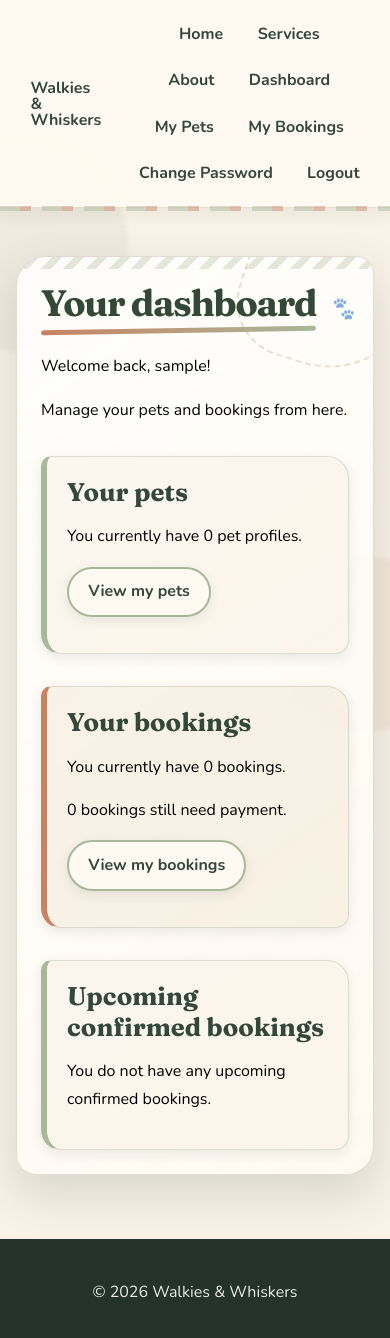
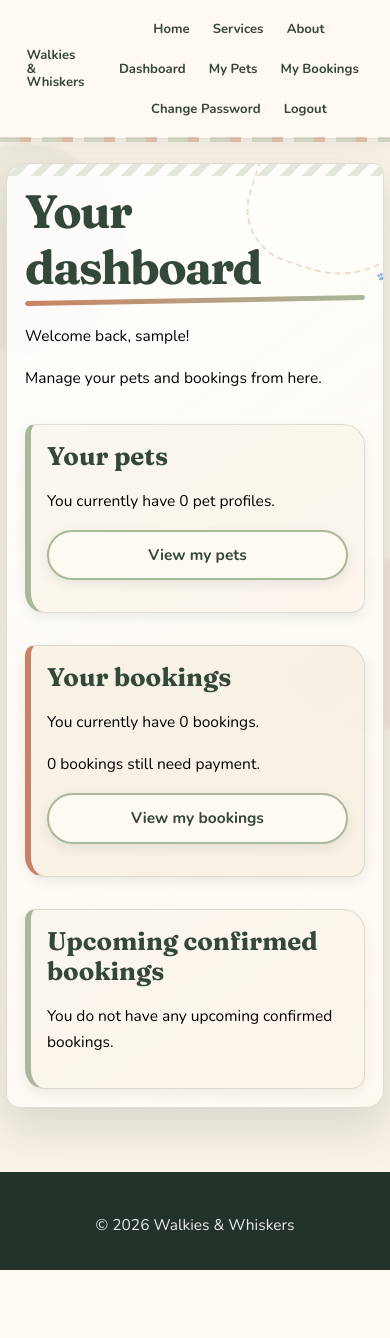
Before and after one commit to CtrlAltKismet/walkies-and-whiskers, a Django app: page /accounts/dashboard/ in a window 390 px wide. After the commit the page ends 1270 px from the top, so only its background shows below. Run offline with Django 5.2, Linux system fonts and the light colour scheme; the visitor is signed in with stand-in values (Sample User, id 1); data that the repository does not hold is empty.

Commit message:
Styled responsive design and reduced motion accessibility

```diff
--- a/static/css/style.css
+++ b/static/css/style.css
@@ -771,3 +771,111 @@ footer a {
 footer a:hover {
     color: var(--colour-white);
 }
+
+/* Responsive Design */
+
+@media (max-width: 760px) {
+    body {
+        font-size: 0.97rem;
+    }
+
+    main {
+        width: min(100% - 1rem, var(--page-width));
+        padding-top: 1.5rem;
+    }
+
+    main > section {
+        padding: 1.4rem;
+        border-radius: 20px 12px 18px 14px;
+    }
+
+    nav {
+        min-height: auto;
+        padding: 0.65rem 0;
+    }
+
+    nav ul {
+        gap: 0.15rem;
+    }
+
+    nav a,
+    nav button {
+        min-height: 2.35rem;
+        padding: 0.5rem 0.65rem;
+        font-size: 0.9rem;
+    }
+
+    h1 {
+        font-size: clamp(2rem, 12vw, 3rem);
+    }
+
+    h1::after {
+        right: -1.8rem;
+        font-size: 1rem;
+    }
+
+    article {
+        margin: 1.5rem 0;
+        padding: 1.25rem;
+        transform: none !important;
+    }
+
+    main form {
+        padding: 1.15rem;
+    }
+
+    main p > a:only-child,
+    button,
+    input[type="submit"] {
+        width: 100%;
+    }
+
+    table {
+        display: block;
+        overflow-x: auto;
+        white-space: nowrap;
+    }
+}
+
+@media (max-width: 430px) {
+    main {
+        width: calc(100% - 0.7rem);
+    }
+
+    main > section {
+        padding: 1.15rem;
+    }
+
+    main > section > section {
+        padding: 1rem;
+    }
+
+    nav a,
+    nav button {
+        font-size: 0.82rem;
+    }
+}
+
+/* Reduced Motion Accessibility */
+
+@media (prefers-reduced-motion: reduce) {
+    html {
+        scroll-behavior: auto;
+    }
+
+    *,
+    *::before,
+    *::after {
+        transition-duration: 0.01ms !important;
+        animation-duration: 0.01ms !important;
+        animation-iteration-count: 1 !important;
+    }
+
+    article,
+    article:hover,
+    main p > a:only-child:hover,
+    button:hover,
+    input[type="submit"]:hover {
+        transform: none;
+    }
+}
```
